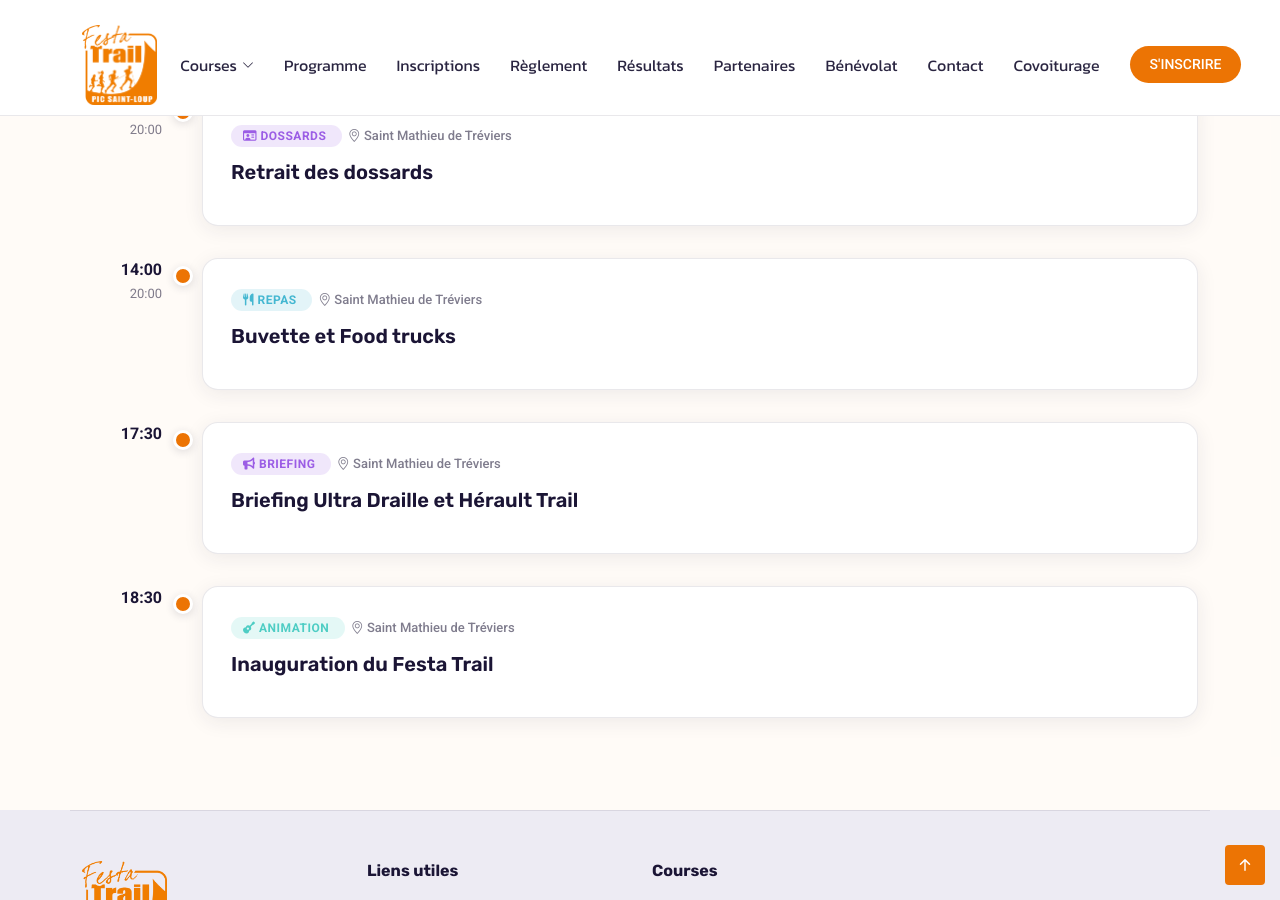
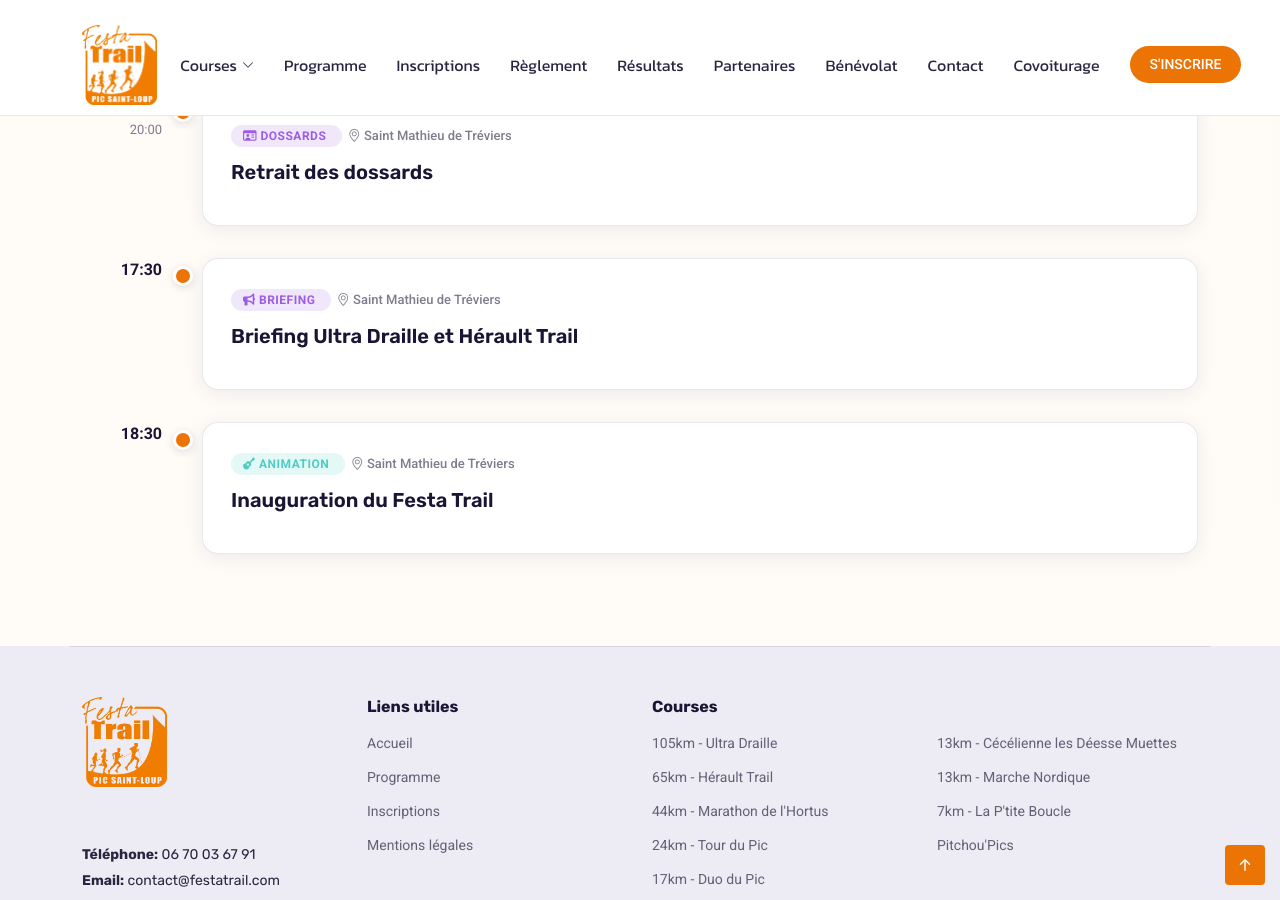
Before and after one commit to festatrail/festatrail.github.io, a Jekyll site: the page built from pages/programme.html, in a window 1280 px wide and 900 px high, scrolled down 768 px. Built offline with Jekyll 4.4.1, drawn with Linux system fonts in a browser that asks for light colours.

Commit message:
Supression buvette et foodtruck le vendredi

```diff
--- a/pages/programme.html
+++ b/pages/programme.html
@@ -50,11 +50,6 @@
                 {% include calendar-event.html
                 start="14:00" end="20:00" type="dossards" spot="Saint Mathieu de Tréviers"
                 title="Retrait des dossards"
-                description=""%}
-
-                {% include calendar-event.html
-                start="14:00" end="20:00" type="repas" spot="Saint Mathieu de Tréviers"
-                title="Buvette et Food trucks"
                 description=""%}
 
                 {% include calendar-event.html
```
